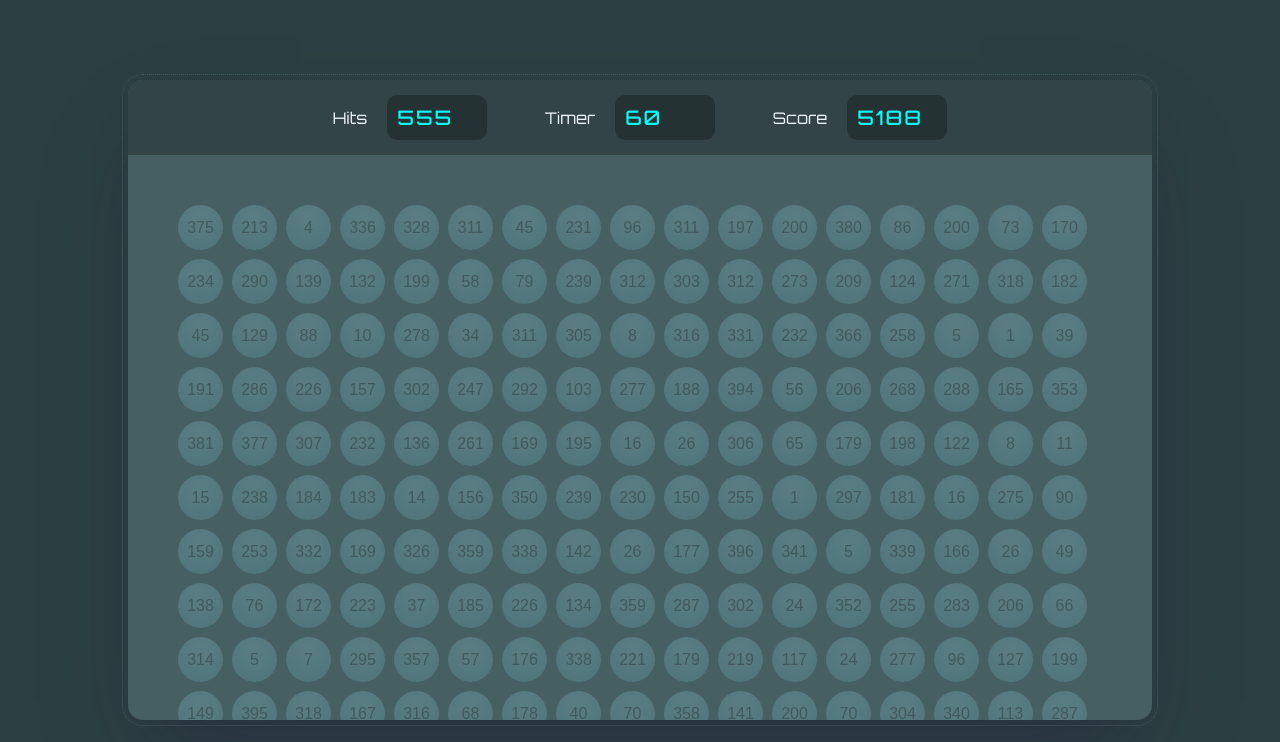
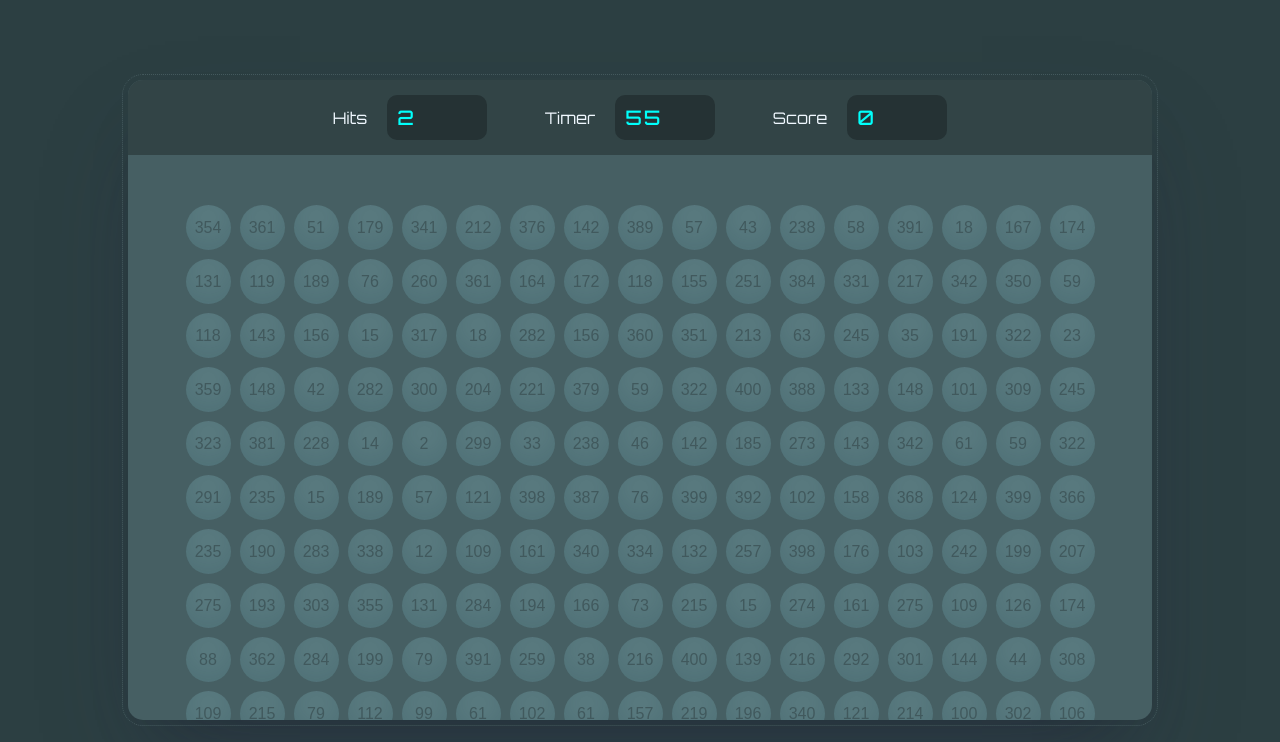
Before and after one commit to Factree/Bubble-Game, a plain HTML site: page index.html in a window 1280 px wide. Drawn offline with Linux system fonts and the light colour scheme; a web font is replaced by a local one.

Commit message:
Bubble Game - Basic version complete

```diff
--- a/CSS/style.css
+++ b/CSS/style.css
@@ -72,8 +72,9 @@ html, body{
 .pbtm{
     display: flex;
     flex-wrap: wrap;
-    align-content: space-between;
-    justify-content: start;
+    /* align-content: space-between; */
+    justify-content: center;
+    align-items: center;
     width: 100%;
     gap: 9px;
     height: calc(100% - 75px);
@@ -88,7 +89,7 @@ html, body{
     justify-content: center;
     width: 45px;
     height: 45px;
-    background-color: #597d83;
+    background-color: #597a7f;
     color: #41595d;
     border-radius: 50%;
     font-family: 'Oswald', sans-serif;
--- a/index.html
+++ b/index.html
@@ -15,15 +15,15 @@
             <div id="ptop">
                 <div class="elem">
                     <h2>Hits</h2>
-                    <div class="box">555</div>
+                    <div id="hitVal" class="box">555</div>
                 </div>
                 <div class="elem">
                     <h2>Timer</h2>
-                    <div class="box">60</div>
+                    <div id="timerVal" class="box">60</div>
                 </div>
                 <div class="elem">
                     <h2>Score</h2>
-                    <div class="box">5188</div>
+                    <div id="scr" class="box">0</div>
                 </div>
             </div>
             <div class="pbtm">
--- a/js/script.js
+++ b/js/script.js
@@ -1,8 +1,56 @@
+
+
+var timer = 60;
+var score = 0;
+var hitRnd = 0;
+var rn;
+
+function incrScore() {
+  score += 10;
+  document.querySelector("#scr").textContent = score;
+};
+
+function makeBubble() {
     var bubbles = "";
     var minB = 1 ;
     var maxB = 400;
     for(var i = 1; i<=maxB; i++){
-    var rn = Math.floor(Math.random()* (maxB - minB +1)) + minB;
+        rn = Math.floor(Math.random()* (maxB - minB +1)) + minB;
         bubbles += `<div class="bubble">${rn}</div>`;
     }
     document.querySelector(".pbtm").innerHTML = bubbles;
+};
+
+function getNewHit() {
+    hitRnd = Math.floor(Math.random()*10);
+    document.querySelector("#hitVal").textContent = hitRnd;
+};
+
+function runTimer() {
+    var setTimer = setInterval(function (){
+        if(timer > 0){
+        timer--;
+        document.querySelector("#timerVal").textContent = timer;
+    }
+    else{
+        clearInterval(setTimer);
+        document.querySelector(".pbtm").innerHTML = `<h1>Game Over !!!</h1>`;
+      }
+    }, 1000);
+}
+
+document.querySelector(".pbtm").addEventListener("click",
+    function(detail) {
+        var clickedNo = Number(detail.target.textContent);
+        if(clickedNo === hitRnd){
+            incrScore();
+            makeBubble();
+            getNewHit();
+        }
+
+    });
+
+    getNewHit();
+runTimer();
+makeBubble();
+// incrScore();
```
Lines whose indentation alone changed are shown as unchanged.
